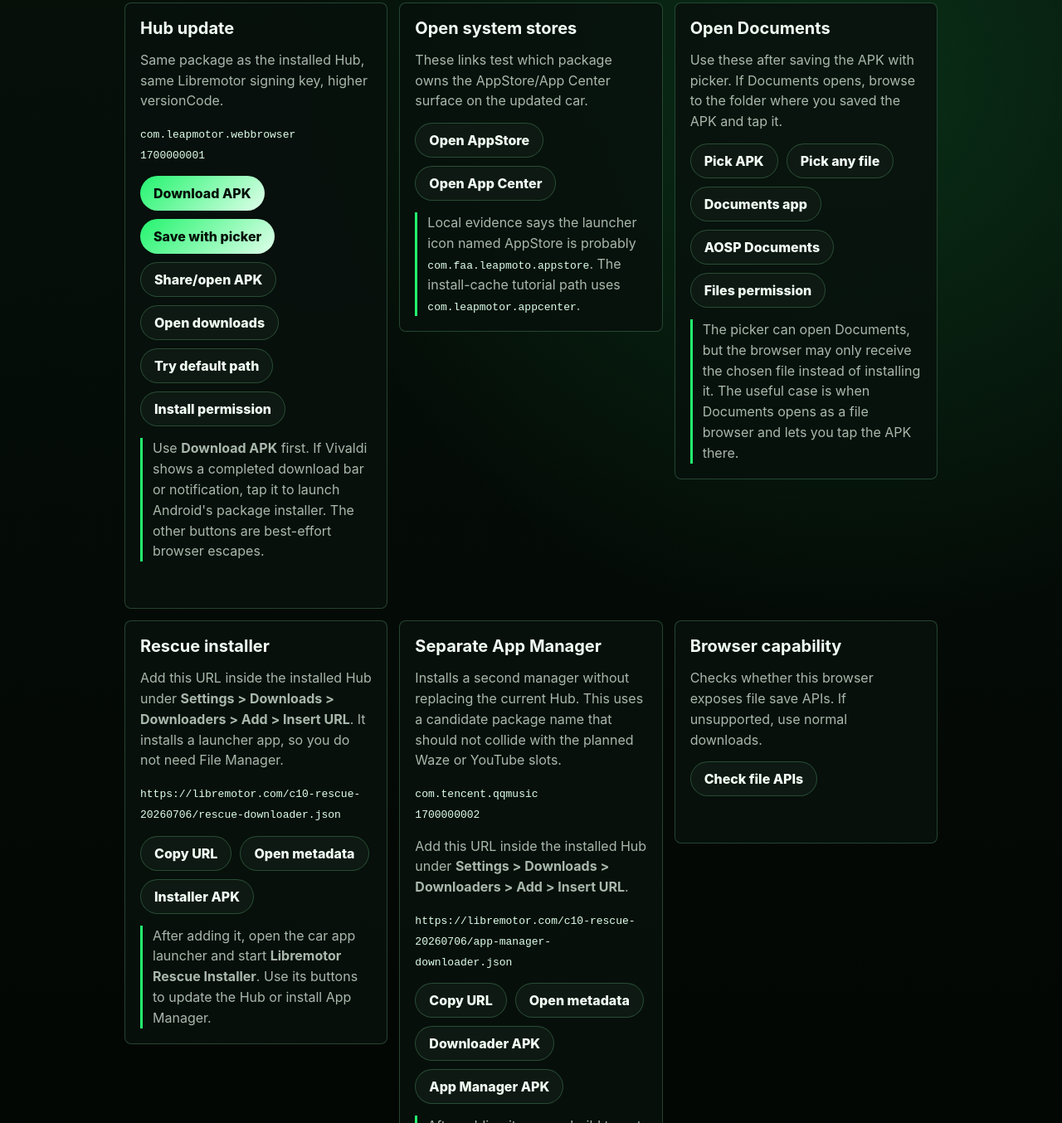
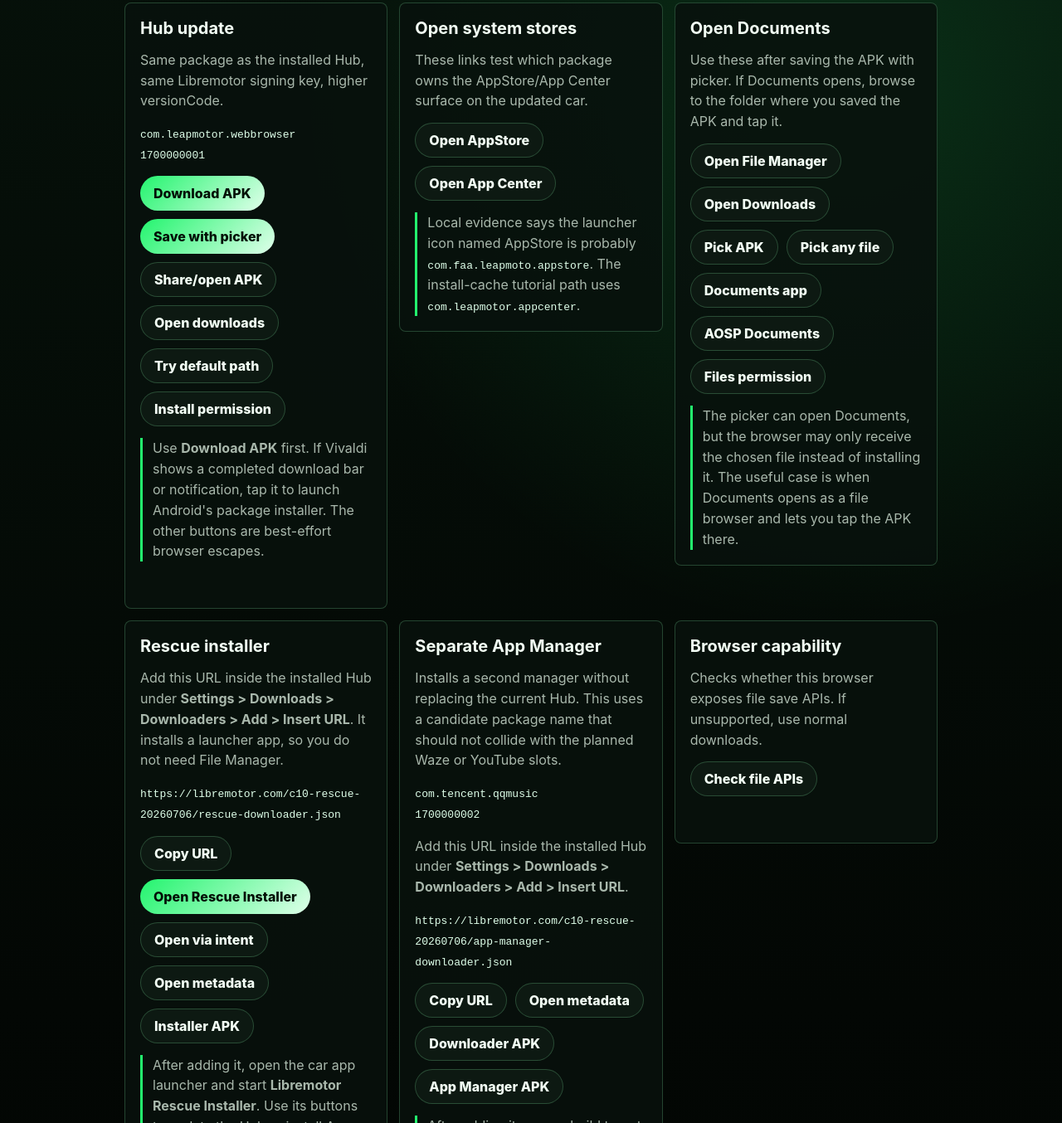
Before and after one commit to LibreMotor/libremotor-web, a plain HTML site: page c10-rescue-20260706/index.html in a window 1280 px wide. Shown: the part 162-1516 px from the top of the page at 83% size. Drawn offline with Linux system fonts and the light colour scheme.

Commit message:
Add direct rescue launch links

```diff
--- a/c10-rescue-20260706/index.html
+++ b/c10-rescue-20260706/index.html
@@ -155,6 +155,8 @@
         <h2>Open Documents</h2>
         <p>Use these after saving the APK with picker. If Documents opens, browse to the folder where you saved the APK and tap it.</p>
         <div class="actions">
+          <a class="button secondary" href="intent://files#Intent;action=android.intent.action.MAIN;category=android.intent.category.LAUNCHER;component=com.android.documentsui/com.android.documentsui.files.FilesActivity;end">Open File Manager</a>
+          <a class="button secondary" href="intent://downloads#Intent;action=android.intent.action.VIEW_DOWNLOADS;component=com.android.documentsui/com.android.documentsui.files.FilesActivity;end">Open Downloads</a>
           <a class="button secondary" href="intent://documents#Intent;action=android.intent.action.OPEN_DOCUMENT;category=android.intent.category.OPENABLE;type=application/vnd.android.package-archive;package=com.google.android.documentsui;end">Pick APK</a>
           <a class="button secondary" href="intent://documents#Intent;action=android.intent.action.OPEN_DOCUMENT;category=android.intent.category.OPENABLE;type=*/*;package=com.google.android.documentsui;end">Pick any file</a>
           <a class="button secondary" href="intent://documents#Intent;action=android.intent.action.VIEW;package=com.google.android.documentsui;end">Documents app</a>
@@ -170,6 +172,8 @@
         <p><code>https://libremotor.com/c10-rescue-20260706/rescue-downloader.json</code></p>
         <div class="actions">
           <button class="secondary" type="button" data-copy="https://libremotor.com/c10-rescue-20260706/rescue-downloader.json">Copy URL</button>
+          <a class="button" href="libremotor-rescue://installer">Open Rescue Installer</a>
+          <a class="button secondary" href="intent://installer#Intent;scheme=libremotor-rescue;action=android.intent.action.VIEW;category=android.intent.category.BROWSABLE;package=com.libremotor.rescueinstaller;end">Open via intent</a>
           <a class="button secondary" href="./rescue-downloader.json">Open metadata</a>
           <a class="button secondary" href="./downloads/LibremotorRescueInstaller-2026.07.07.apk">Installer APK</a>
         </div>
```
Also changed, not shown: 1 other file.
